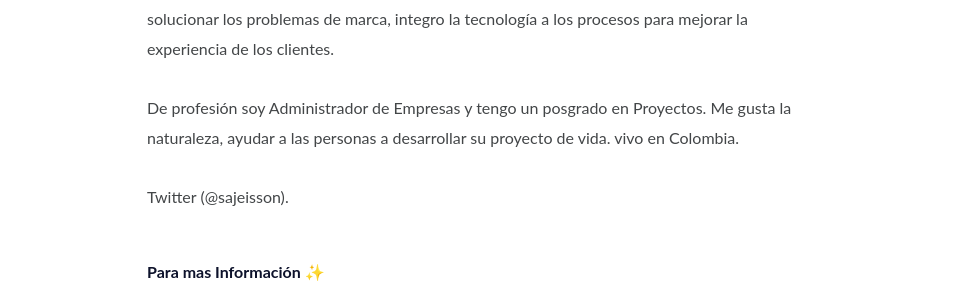
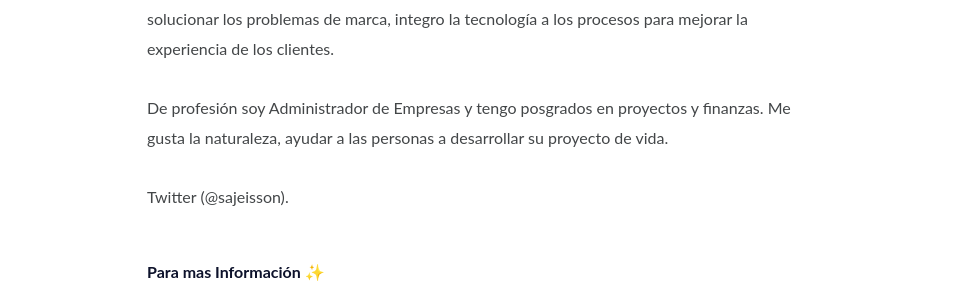
Before and after one commit to sajeisson/sajeisson.github.io, a Jekyll site: the page built from about.md, in a window 1280 px wide. Shown: the part 386-679 px from the top of the page, without its empty margins (163-1116 px from the left). Built offline with Jekyll 4.4.1, drawn with Linux system fonts in a browser that asks for light colours; comment, search, counter and statistics services are not loaded.

Commit message:
Update about.md

```diff
--- a/about.md
+++ b/about.md
@@ -9,8 +9,8 @@ comments: false
 El Marketing hace parte de mi gestión profesional, me gusta enseñar, leer libros y escribir, aprendí desarrollo web y estadística en aplicación con el lenguaje de programación Python 🐍.
 Mi principal objetivo en fortalecer el mercadeo en las empresas, mejorar la productividad y solucionar los problemas de marca, integro la tecnología a los procesos para mejorar la experiencia de los clientes.
 
-De profesión soy Administrador de Empresas y tengo un posgrado en Proyectos.
-Me gusta la naturaleza, ayudar a las personas a desarrollar su proyecto de vida. vivo en Colombia.
+De profesión soy Administrador de Empresas y tengo posgrados en proyectos y finanzas.
+Me gusta la naturaleza, ayudar a las personas a desarrollar su proyecto de vida.
 
 Twitter (@sajeisson).
 
```
